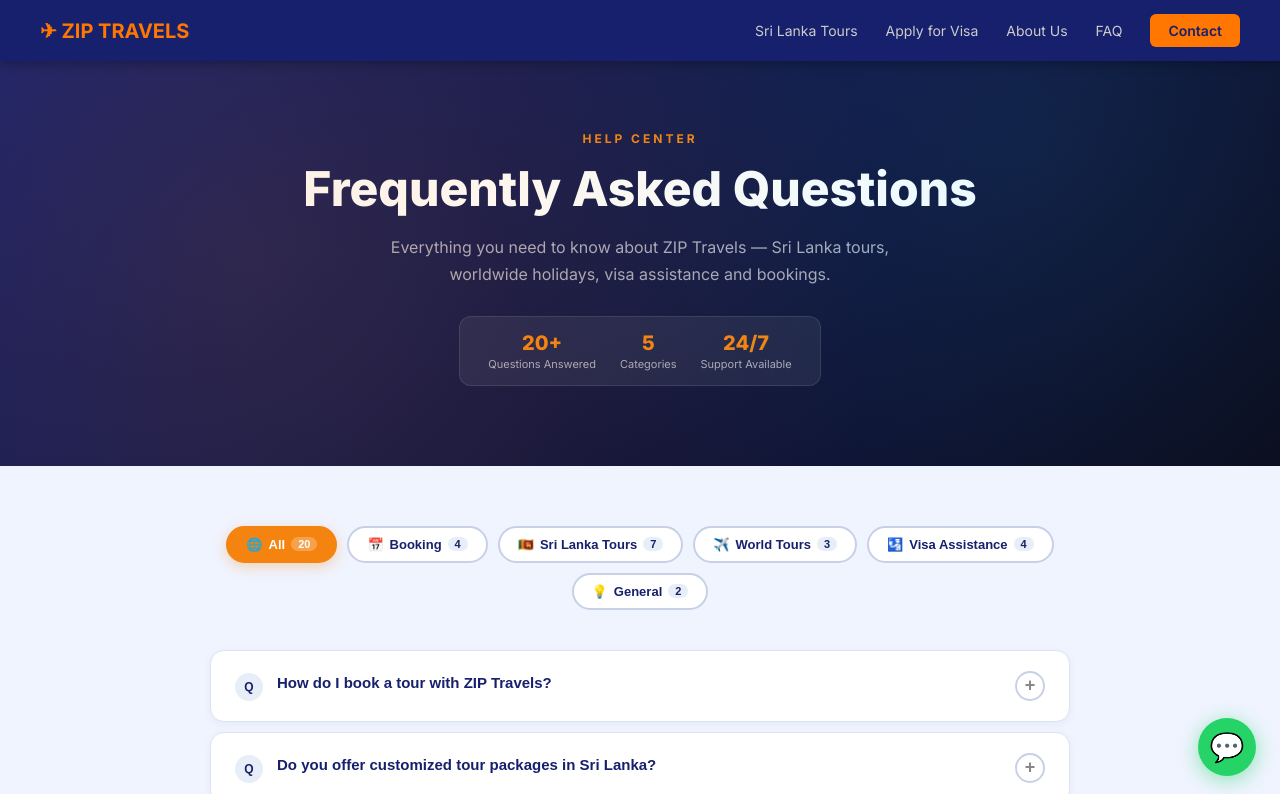
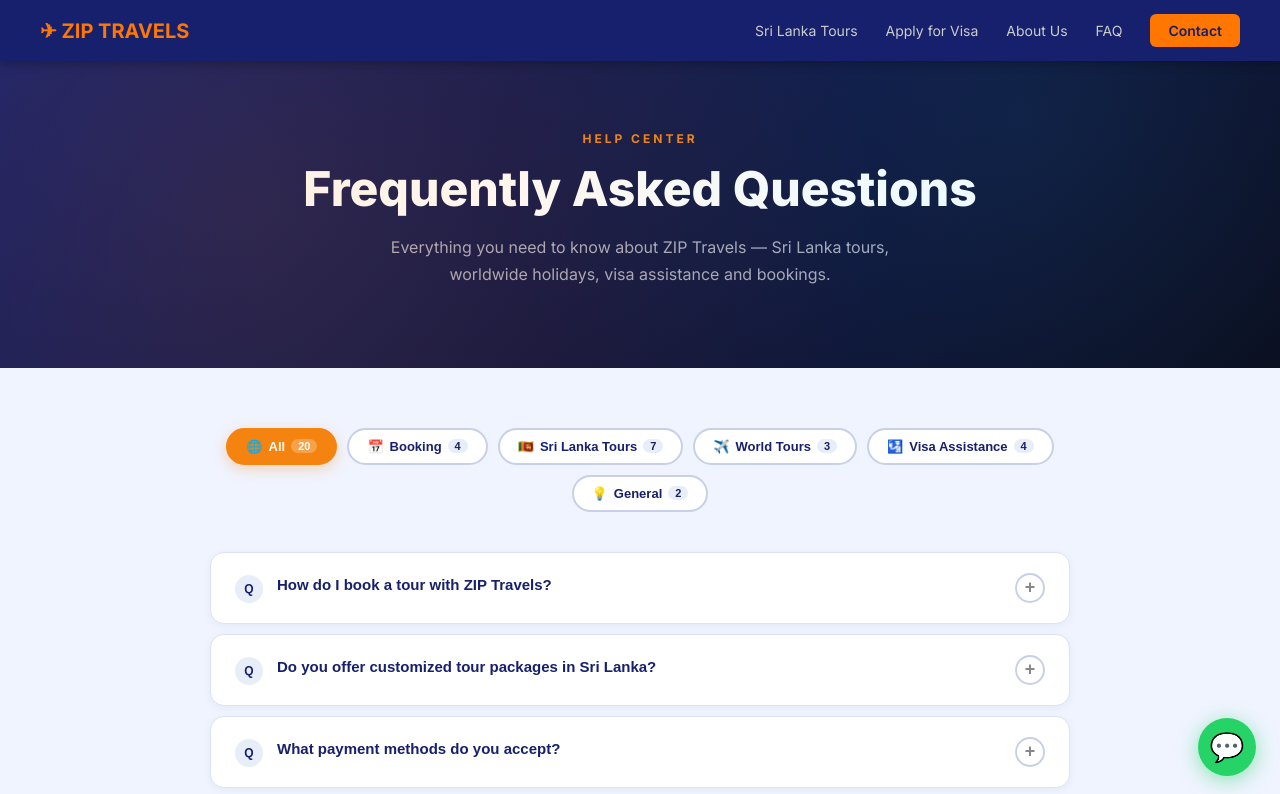
Before and after one commit to mariyam99/zip-travels, a Next.js app: page /faq in a window 1280 px wide. Shown: the top 794 px of the page. Built offline with nearby package versions, Linux system fonts and the light colour scheme.

Commit message:
Remove stat strip from FAQ hero section
Co-Authored-By: Claude Sonnet 4.6 <noreply@anthropic.com>

```diff
--- a/app/components/FAQ.js
+++ b/app/components/FAQ.js
@@ -167,28 +167,9 @@ export default function FAQ() {
         }}>
           Frequently Asked Questions
         </h1>
-        <p style={{ color: '#aab', fontSize: '16px', maxWidth: '540px', margin: '0 auto 28px', lineHeight: '1.7' }}>
+        <p style={{ color: '#aab', fontSize: '16px', maxWidth: '540px', margin: '0 auto', lineHeight: '1.7' }}>
           Everything you need to know about ZIP Travels — Sri Lanka tours, worldwide holidays, visa assistance and bookings.
         </p>
-        <div style={{
-          display: 'inline-flex',
-          gap: '24px',
-          background: 'rgba(255,255,255,0.07)',
-          borderRadius: '12px',
-          padding: '14px 28px',
-          border: '1px solid rgba(255,255,255,0.1)'
-        }}>
-          {[
-            { num: `${faqs.length}+`, label: 'Questions Answered' },
-            { num: '5', label: 'Categories' },
-            { num: '24/7', label: 'Support Available' },
-          ].map(s => (
-            <div key={s.label} style={{ textAlign: 'center' }}>
-              <div style={{ color: '#f5830f', fontWeight: '800', fontSize: '20px' }}>{s.num}</div>
-              <div style={{ color: '#aab', fontSize: '11px', marginTop: '2px' }}>{s.label}</div>
-            </div>
-          ))}
-        </div>
       </div>
 
       <section style={{ background: '#f0f4ff', padding: '60px 20px 80px' }}>
```
